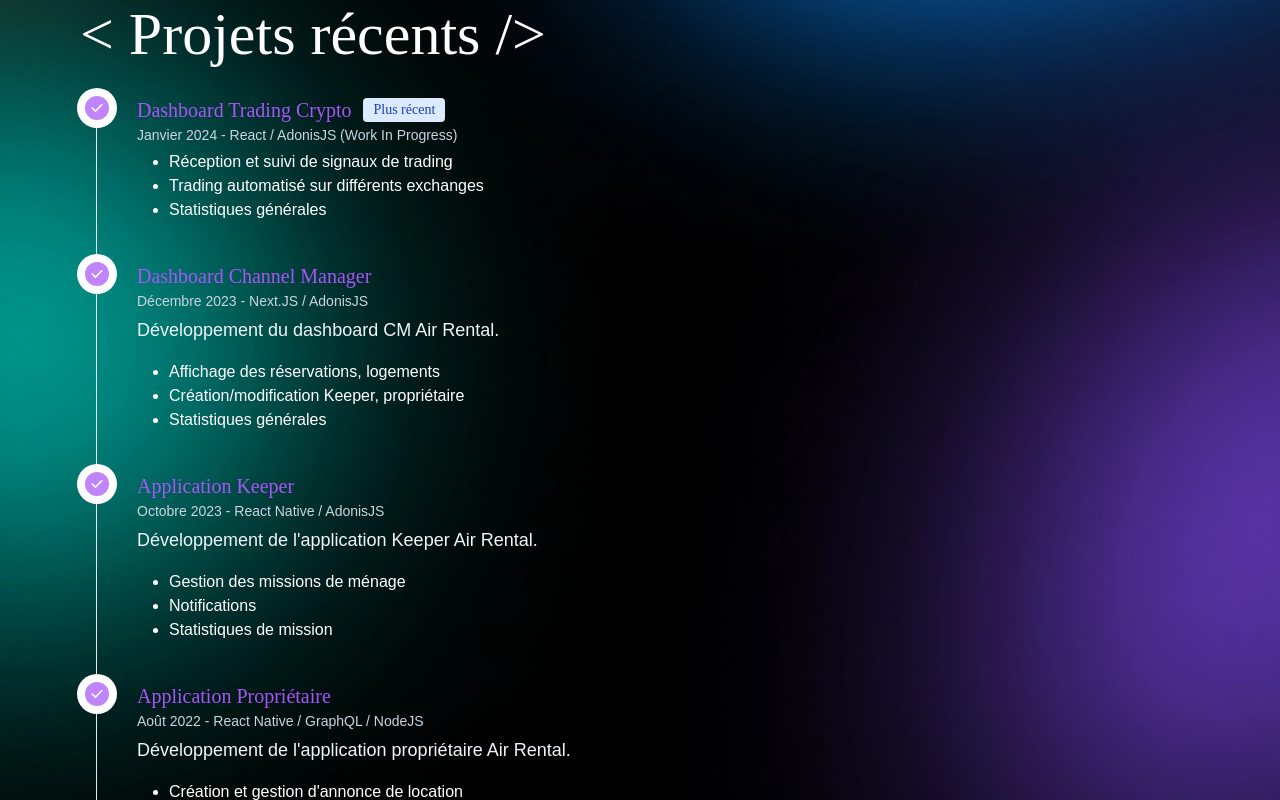
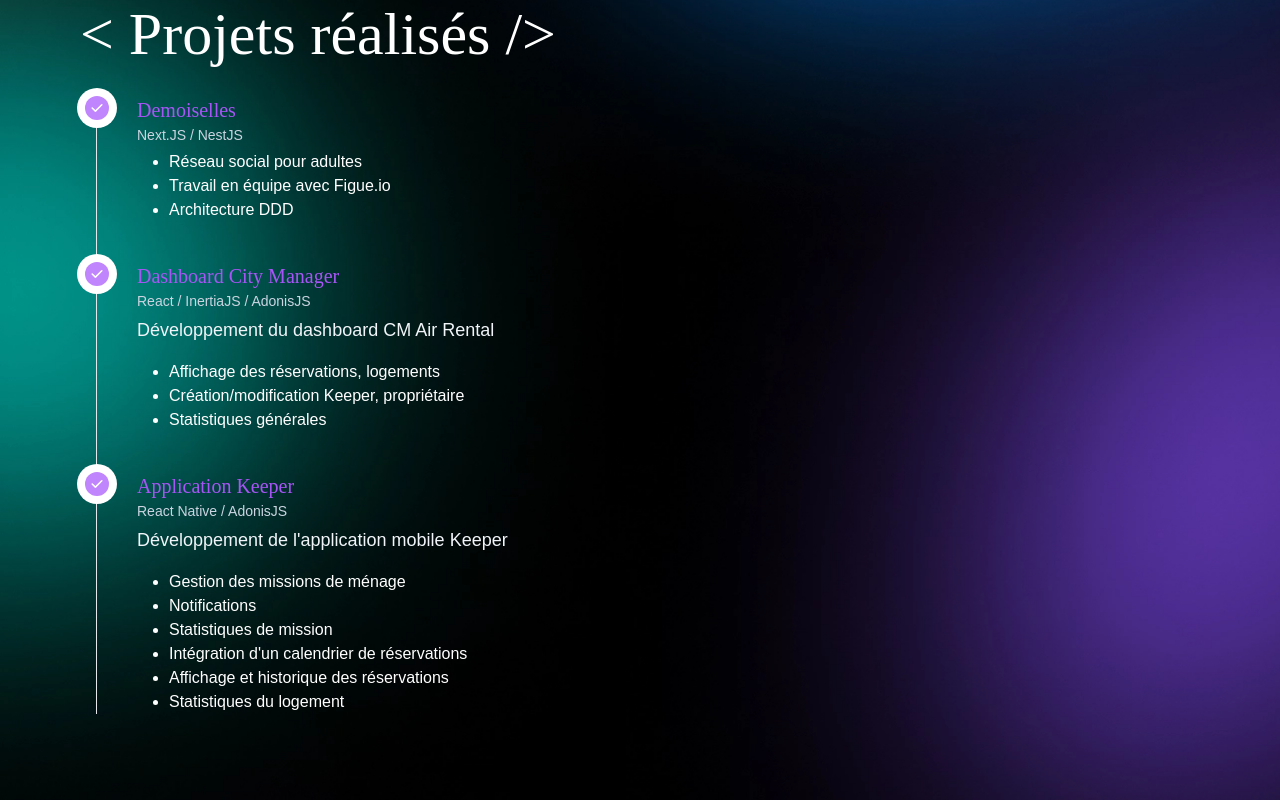
Before and after one commit to HowWhat42/if-landing-page, a React (Vite) app: page / in a window 1280 px wide. Shown: the part 1440-2240 px from the top of the page. Built offline with nearby package versions, Linux system fonts and the light colour scheme; a web font is replaced by a local one.

Commit message:
feat: update projects

```diff
--- a/src/components/About.jsx
+++ b/src/components/About.jsx
@@ -17,30 +17,30 @@ const About = () => {
         </div>
       </div>
       <div className='pt-8 md:pt-16 xl:pt-32'>
-        <p className='text-4xl lg:text-5xl xl:text-6xl font-medium font-clash mb-8'>&#060; Projets récents /&#062;</p>
+        <p className='text-4xl lg:text-5xl xl:text-6xl font-medium font-clash mb-8'>&#060; Projets réalisés /&#062;</p>
         <div className='mx-4'>
           <ol ref={projetcs} className={`relative border-l border-gray-200 ${inViewProject ? 'animate-slide-left' : ''}`}>
             <li className='mb-10 ml-6 px-4'>
               <span className='flex absolute -left-3 justify-center items-center w-6 h-6 bg-purple-400 rounded-full ring-8 ring-white'>
                 <HiCheck />
               </span>
-              <h3 className='flex items-center mb-1 text-lg lg:text-xl font-clash font-medium text-purple-500'>
-                Dashboard Trading Crypto<span className='bg-blue-100 text-blue-800 text-sm font-medium mr-2 px-2.5 py-0.5 rounded ml-3'>Plus récent</span>
-              </h3>
-              <time className='block mb-2 text-sm font-normal leading-none text-slate-300'>Janvier 2024 - React / AdonisJS (Work In Progress)</time>
+              <a href="https://www.demoiselles.app/authentication" target="_blank" rel="noreferrer"><h3 className='flex items-center mb-1 text-lg lg:text-xl font-clash font-medium text-purple-500 hover:underline'>Demoiselles
+              {/* <span className='bg-blue-100 text-blue-800 text-sm font-medium mr-2 px-2.5 py-0.5 rounded ml-3'>Plus récent</span> */}
+              </h3></a>
+              <time className='block mb-2 text-sm font-normal leading-none text-slate-300'>Next.JS / NestJS</time>
               <ul className='list-disc pl-8'>
-                <li>Réception et suivi de signaux de trading</li>
-                <li>Trading automatisé sur différents exchanges</li>
-                <li>Statistiques générales</li>
+                <li>Réseau social pour adultes</li>
+                <li>Travail en équipe avec Figue.io</li>
+                <li>Architecture DDD</li>
               </ul>
             </li>
             <li className='mb-10 ml-6 px-4'>
               <span className='flex absolute -left-3 justify-center items-center w-6 h-6 bg-purple-400 rounded-full ring-8 ring-white'>
                 <HiCheck />
               </span>
-              <h3 className='flex items-center mb-1 text-lg lg:text-xl font-clash font-medium text-purple-500'>Dashboard Channel Manager</h3>
-              <time className='block mb-2 text-sm font-normal leading-none text-slate-300'>Décembre 2023 - Next.JS / AdonisJS</time>
-              <p className='mb-4 text-base lg:text-lg font-normal text-slate-100'>Développement du dashboard CM Air Rental.</p>
+              <h3 className='flex items-center mb-1 text-lg lg:text-xl font-clash font-medium text-purple-500'>Dashboard City Manager</h3>
+              <time className='block mb-2 text-sm font-normal leading-none text-slate-300'>React / InertiaJS / AdonisJS</time>
+              <p className='mb-4 text-base lg:text-lg font-normal text-slate-100'>Développement du dashboard CM Air Rental</p>
               <ul className='list-disc pl-8'>
                 <li>Affichage des réservations, logements</li>
                 <li>Création/modification Keeper, propriétaire</li>
@@ -52,65 +52,17 @@ const About = () => {
                 <HiCheck />
               </span>
               <h3 className='flex items-center mb-1 text-lg lg:text-xl font-clash font-medium text-purple-500'>Application Keeper</h3>
-              <time className='block mb-2 text-sm font-normal leading-none text-slate-300'>Octobre 2023 - React Native / AdonisJS</time>
-              <p className='mb-4 text-base lg:text-lg font-normal text-slate-100'>Développement de l'application Keeper Air Rental.</p>
+              <time className='block mb-2 text-sm font-normal leading-none text-slate-300'>React Native / AdonisJS</time>
+              <p className='mb-4 text-base lg:text-lg font-normal text-slate-100'>Développement de l'application mobile Keeper</p>
               <ul className='list-disc pl-8'>
                 <li>Gestion des missions de ménage</li>
                 <li>Notifications</li>
                 <li>Statistiques de mission</li>
-              </ul>
-            </li>
-            <li className='mb-10 ml-6 px-4'>
-              <span className='flex absolute -left-3 justify-center items-center w-6 h-6 bg-purple-400 rounded-full ring-8 ring-white'>
-                <HiCheck />
-              </span>
-              <h3 className='flex items-center mb-1 text-lg lg:text-xl font-clash font-medium text-purple-500'>Application Propriétaire</h3>
-              <time className='block mb-2 text-sm font-normal leading-none text-slate-300'>Août 2022 - React Native / GraphQL / NodeJS</time>
-              <p className='mb-4 text-base lg:text-lg font-normal text-slate-100'>Développement de l'application propriétaire Air Rental.</p>
-              <ul className='list-disc pl-8'>
-                <li>Création et gestion d'annonce de location</li>
                 <li>Intégration d'un calendrier de réservations</li>
                 <li>Affichage et historique des réservations</li>
                 <li>Statistiques du logement</li>
               </ul>
             </li>
-            {/* <li className='mb-10 ml-6 px-4'>
-              <span className='flex absolute -left-3 justify-center items-center w-6 h-6 bg-purple-400 rounded-full ring-8 ring-white'>
-                <HiCheck />
-              </span>
-              <h3 className='flex items-center mb-1 text-lg lg:text-xl font-clash font-medium text-purple-500'>Hébergement du site Keeper Community</h3>
-              <time className='block mb-2 text-sm font-normal leading-none text-slate-300'>Mai 2022 - Nginx / Certificat SSL</time>
-              <p className='mb-4 text-base lg:text-lg font-normal text-slate-100'>Déploiement et gestion des certificats de sécurité du site.</p>
-              <a
-                target='_blank'
-                href='https://keeper-community.com/'
-                className='inline-flex items-center font-clash text-sm md:text-base lg:text-lg xl:text-xl ml-4 md:m-0 p-1 md:py-1 md:px-2 xl:py-2 xl:px-4 border-2 border-white rounded-lg cursor-pointer text-center hover:bg-gray-300/30 transition-all'
-              >
-                Voir le site{' '}
-                <svg className='ml-2 w-3 h-3' fill='currentColor' viewBox='0 0 20 20' xmlns='http://www.w3.org/2000/svg'>
-                  <path
-                    fillRule='evenodd'
-                    d='M12.293 5.293a1 1 0 011.414 0l4 4a1 1 0 010 1.414l-4 4a1 1 0 01-1.414-1.414L14.586 11H3a1 1 0 110-2h11.586l-2.293-2.293a1 1 0 010-1.414z'
-                    clipRule='evenodd'
-                  ></path>
-                </svg>
-              </a>
-            </li>
-            <li className='mb-10 ml-6 px-4'>
-              <span className='flex absolute -left-3 justify-center items-center w-6 h-6 bg-purple-400 rounded-full ring-8 ring-white'>
-                <HiCheck />
-              </span>
-              <h3 className='mb-1 text-lg lg:text-xl font-medium font-clash text-purple-500'>Composant Calendrier Adalo</h3>
-              <time className='block mb-2 text-sm font-normal leading-none text-slate-300'>Janvier 2022 - React</time>
-              <p className='mb-4 text-base lg:text-lg font-normal text-slate-100'>
-                Création d'un composant Adalo permettant d'afficher les réservations et gérer la disponibilité d'un logement.
-              </p>
-              <ul className='list-disc pl-8'>
-                <li>Centralisation des réservations de toutes les plateformes</li>
-                <li>Verrouillage de dates</li>
-                <li>Modification des prix du logement</li>
-              </ul>
-            </li> */}
           </ol>
         </div>
       </div>
```
